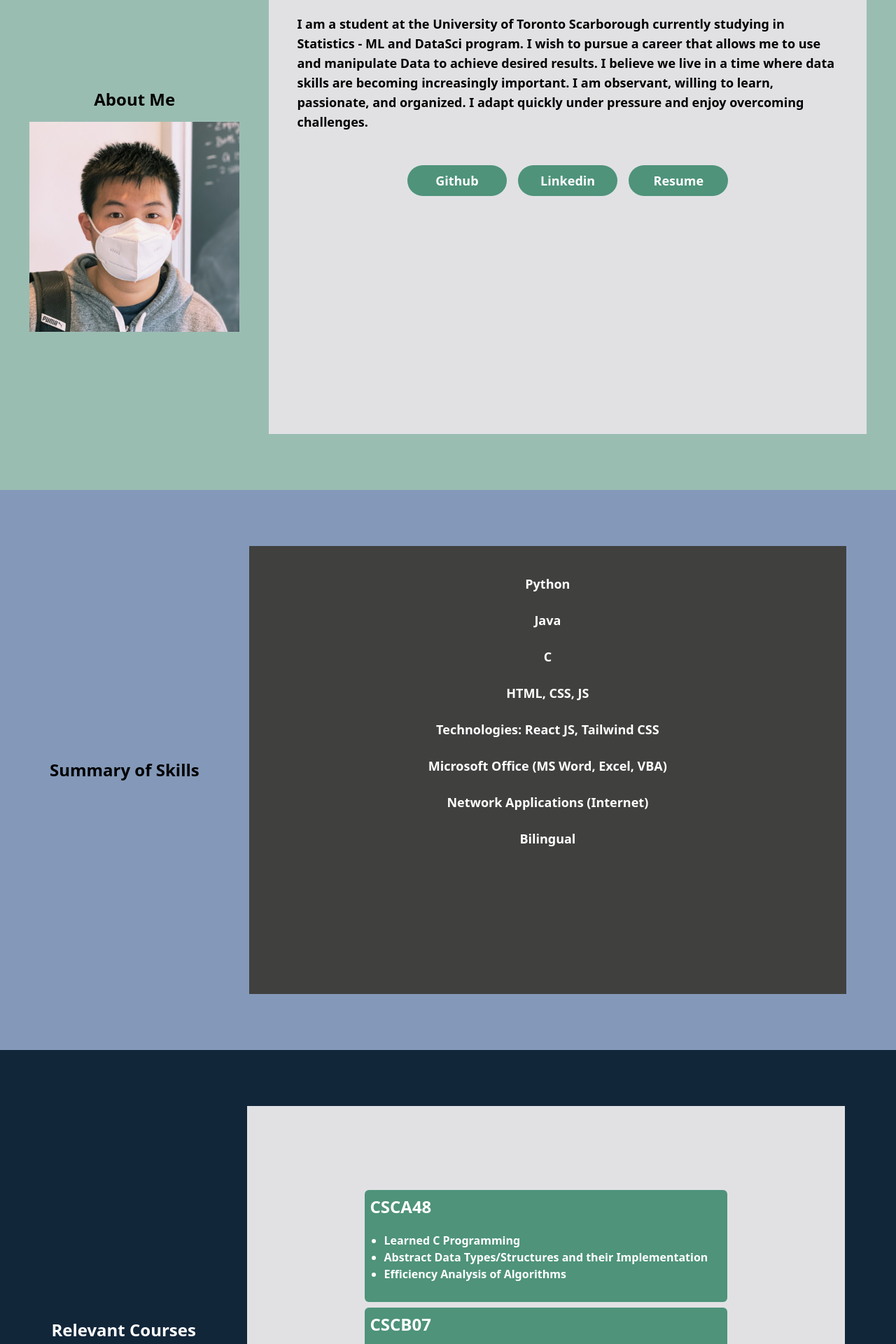
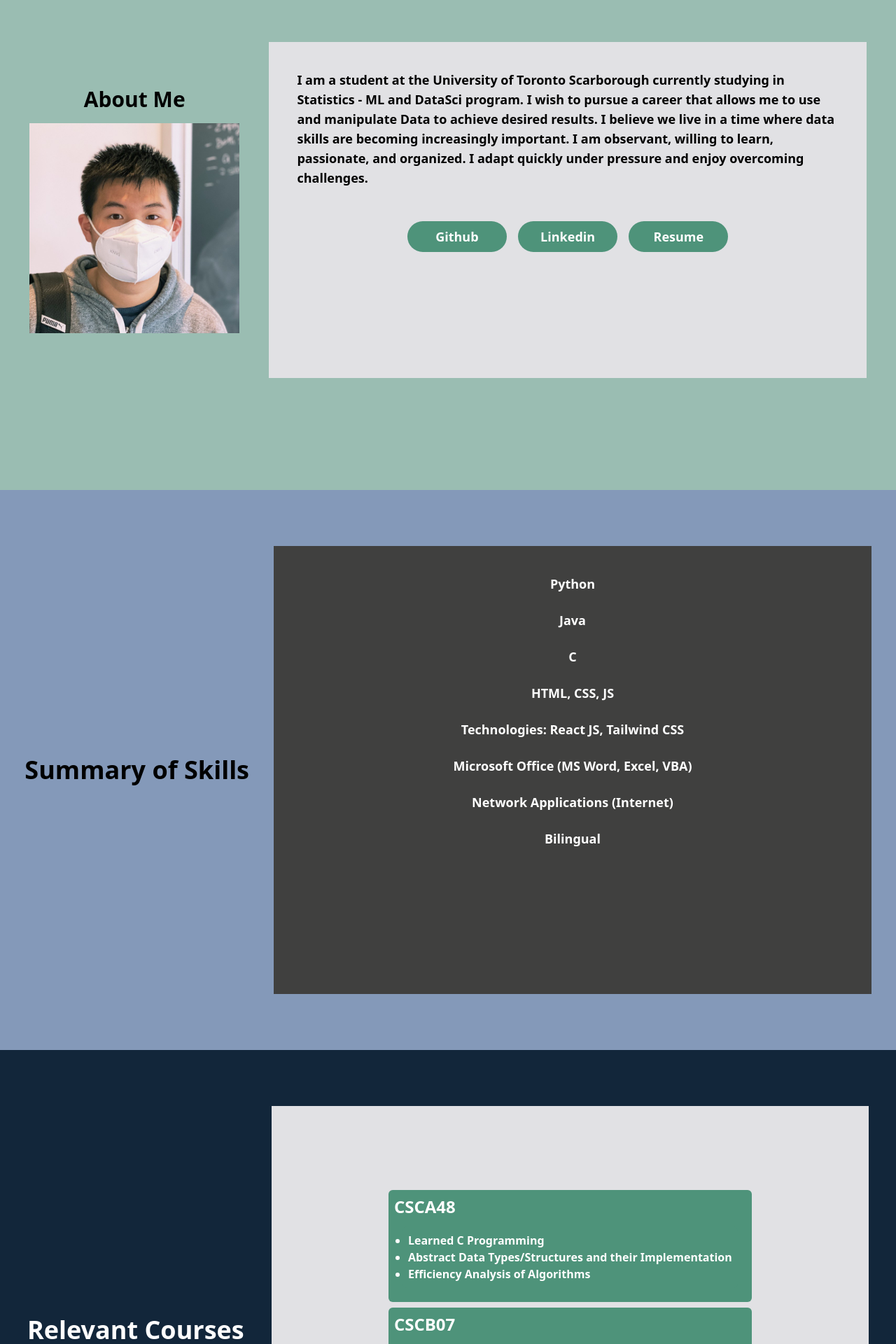
Before and after one commit to Gao-N/Gao-N.github.io, a React (Create React App) app: page / in a window 1280 px wide. Shown: the part 100-2020 px from the top of the page at 70% size. Built offline with nearby package versions, Linux system fonts and the light colour scheme.

Commit message:
fixed bugs regarding sections

```diff
--- a/src/App.js
+++ b/src/App.js
@@ -4,25 +4,24 @@ import LinkButton from './LinkButton';
 import NavItem from './NavItem';
 export default function App() {
   return (
-    <div className='scroll-smooth'>
+    <div className='scroll-smooth md:scroll-smooth'>
       <nav className='fixed flex justify-around items-center bg-onyx p-2 w-full'>
         <div className='flex justify-around tracking-tighter sm:tracking-[.10em] w-full'>
           <a href='/'><h1 className='text-base sm:text-lg m-2 text-white font-bold hover:text-black tracking-tight'>Nilson Gao</h1></a>
           <ul className='flex justify-around w-7/12 scroll-smooth'>
-            {/* <NavItem title="About Me" href={"#Summary"}></NavItem> */}
-            <NavItem title="Summary" href={"#Skills"}></NavItem>
-            <NavItem title="Skills" href={"#Courses"}></NavItem>
-            <NavItem title="Courses" href={"#Interviews"}></NavItem>
+            <NavItem title="Summary" href={"#Summary"}></NavItem>
+            <NavItem title="Skills" href={"#Skills"}></NavItem>
+            <NavItem title="Courses" href={"#Courses"}></NavItem>
             <Button title="Contact" href={"mailto:nilsongao33@gmail.com"}></Button>
           </ul>
         </div>
       </nav>
       <section id = "Summary" className='bg-opal flex justify-evenly items-center content-center h-screen w-full'>
         <div className='flex flex-col justify-center'>
-          <h1 className='text-2xl font-bold text-center mb-4'>About Me</h1>
+          <h1 className='text-3xl font-bold text-center mb-4'>About Me</h1>
           <img src='1653540266234.jfif' alt='profile' width={300}></img>
         </div>
-        <div className='flex flex-col bg-gainsboro h-4/5 w-2/3'>
+        <div className='flex flex-col bg-gainsboro h-3/5 w-2/3'>
           <p className='text-sm font-bold text-left m-10 sm:text-lg'>I am a student at the University of Toronto Scarborough currently studying in Statistics - ML and DataSci program. I wish to pursue a career that allows me to use and manipulate Data to achieve desired results.
               I believe we live in a time where data skills are becoming increasingly important. I am observant, willing to learn, passionate, and organized.
               I adapt quickly under pressure and enjoy overcoming challenges.
@@ -35,7 +34,7 @@ export default function App() {
         </div>
       </section>
       <section id = "Skills" className='bg-blue flex justify-evenly items-center content-center h-screen w-full'>
-        <h1 className='text-2xl font-bold text-black text-center'>Summary of Skills</h1>
+        <h1 className='text-4xl font-bold text-black text-center'>Summary of Skills</h1>
         <div className='flex justify-center bg-onyx h-4/5 w-4/6 text-center text-white place-content-evenly'>
         <ol className='text-sm sm:text-lg font-bold text-center m-10 list-none'>
           <li className='h-min sm:mb-6 mb-11'>Python</li>
@@ -50,7 +49,7 @@ export default function App() {
         </div>
       </section>
       <section id = "Courses" className='bg-prussian flex justify-evenly items-center content-center h-screen w-full'>
-        <h1 className='text-2xl font-bold text-white text-center'>Relevant Courses</h1>
+        <h1 className='text-4xl font-bold text-white text-center'>Relevant Courses</h1>
         <div className='flex justify-evenly items-center bg-gainsboro h-4/5 w-4/6'>
         <ul>
           <li className='bg-emerald rounded-md m-2 p-2'><h1 className='font-bold text-2xl text-white'>CSCA48</h1>
```
